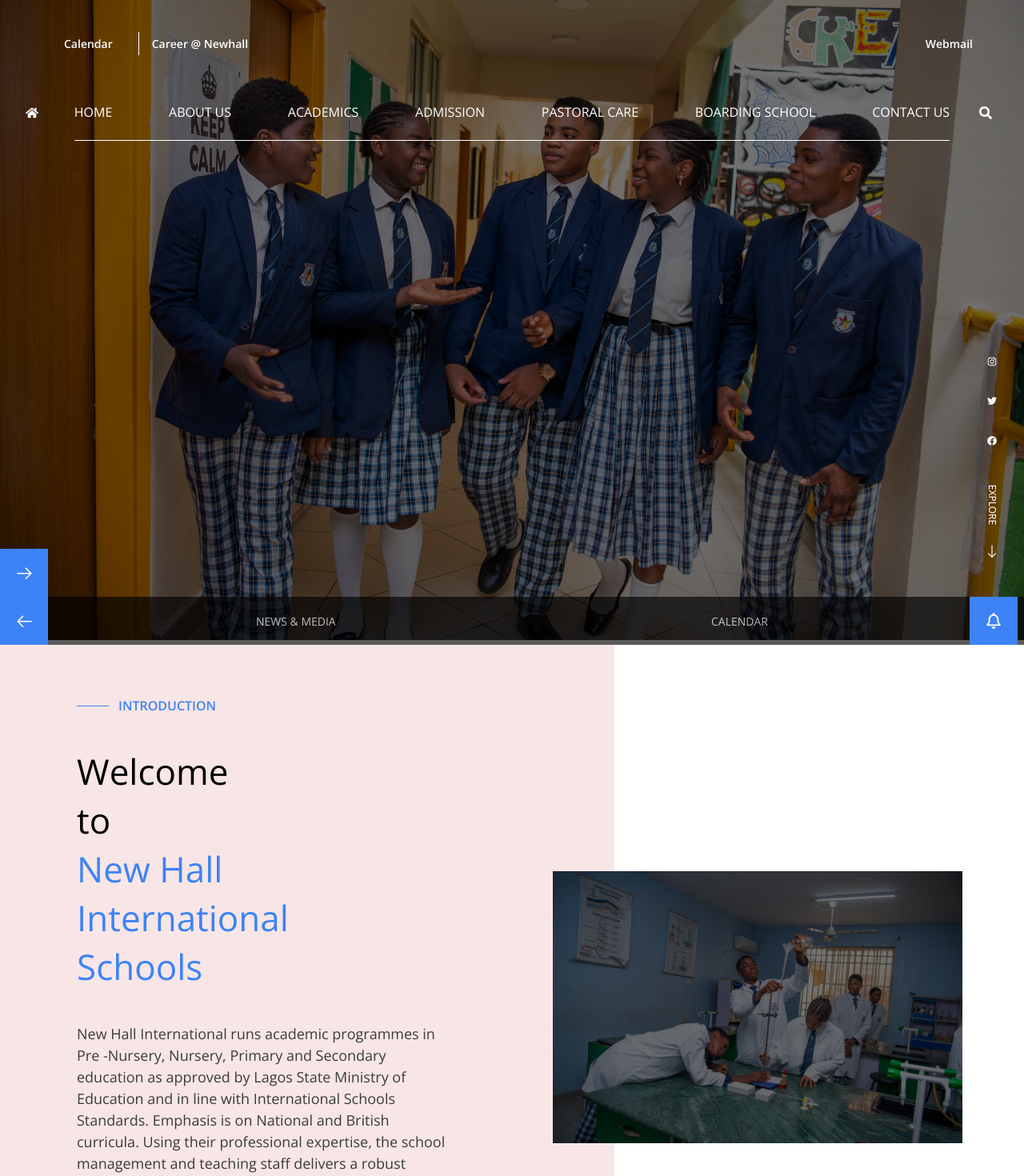
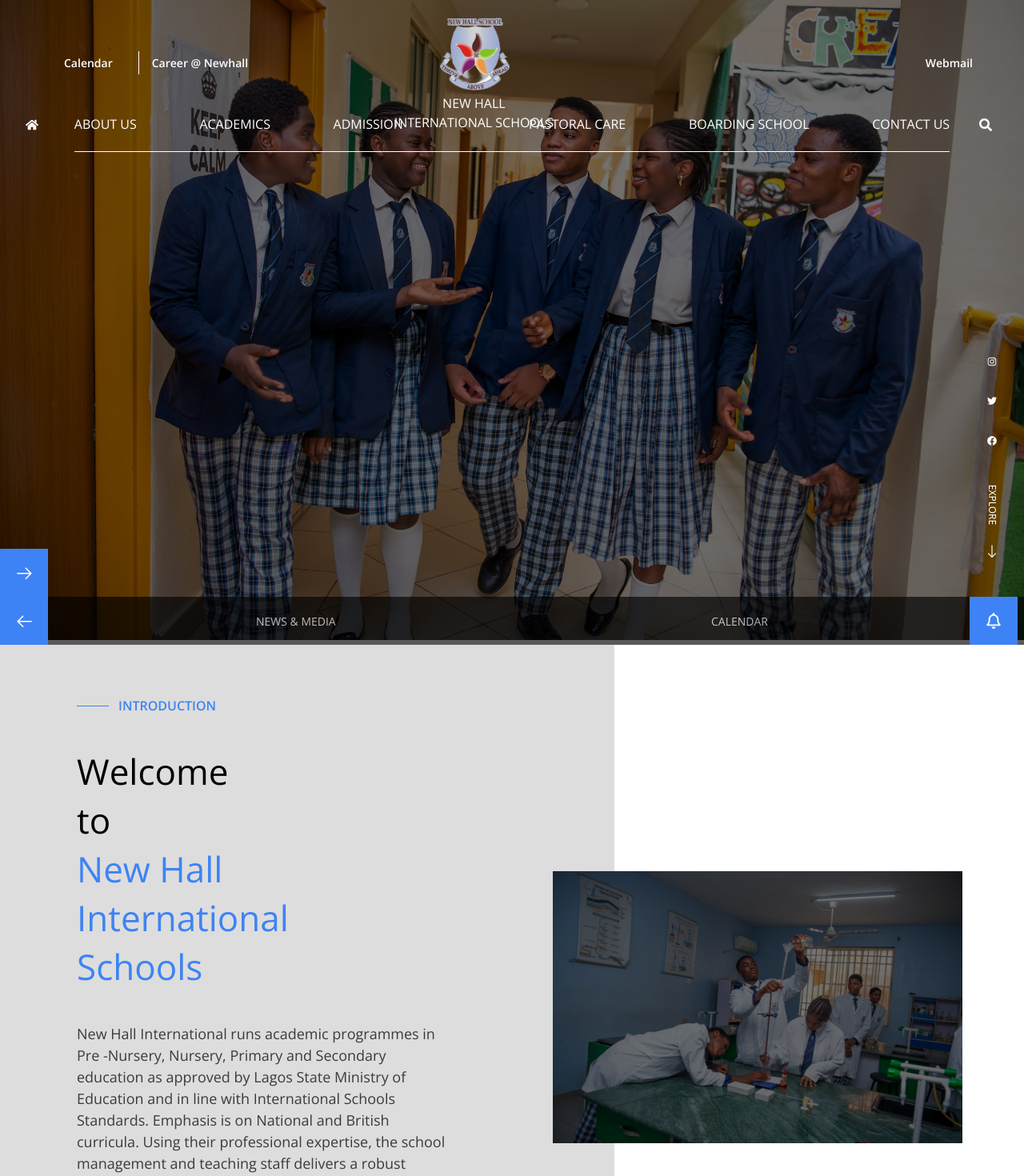
Before and after one commit to Swizel-Tech/new-hall-front, a React (Vite) app: page /home in a window 1280 px wide. Shown: the top 1470 px of the page at 80% size. Built offline with nearby package versions, Linux system fonts and the light colour scheme.

Commit message:
corrections

```diff
--- a/src/components/ui/Navbar/Navbar.tsx
+++ b/src/components/ui/Navbar/Navbar.tsx
@@ -3,8 +3,6 @@
 import { navData } from "./data";
 import { Nav } from "./Navs";
 import { FaHome, FaSearch } from "react-icons/fa";
-// import { logo2 } from "../../../assets";
-// import { motion } from "framer-motion";
 
 export const Navbar: React.FC = () => {
   const [scrolled, setScrolled] = useState(false);
@@ -63,8 +61,8 @@
     <nav
       className={`w-full hidden px-8 lg:block lg:fixed top-0 z-40 transition-all duration-500 ${
         scrolled
-          ? "bg-[#fff] text-[#000] h-auto shadow-lg pt-2"
-          : `bg-transparent h-auto pt-10 ${getTextColor()}`
+          ? "bg-[#fff] text-[#000] h-auto shadow-lg pt-6"
+          : `bg-transparent h-auto pt-16 ${getTextColor()}`
       }`}
     >
       <div className="relative flex-col items-center w-full">
@@ -88,19 +86,7 @@
               Career @ Newhall
             </h2>
           </div>
-          {/* {isHomeRoute && (
-            <div className="w-[20%] flex justify-center items-center">
-              <motion.img
-                src={logo2}
-                alt=""
-                className="logo"
-                animate={{
-                  maxWidth: scrolled ? "80px" : "200px",
-                }}
-                transition={{ duration: 0.5 }}
-              />
-            </div>
-          )} */}
+
           <div className="w-[40%] flex justify-end items-center">
             <h2
               className={`font-OpenSans text-[14px] font-semibold leading-normal px-4 py-1 ${
@@ -113,7 +99,7 @@
         </div>
         <div
           className={`w-full flex justify-between items-center ${
-            scrolled ? "pt-0" : "pt-6"
+            scrolled ? "pt-0" : "pt-4"
           }`}
         >
           <button className="w-[2%]" onClick={handlehomeNavigate}>
@@ -122,7 +108,7 @@
             />
           </button>
           <div
-            className={`w-[90%]  flex justify-between items-center ${
+            className={`w-[90%] flex justify-between items-center ${
               scrolled ? "" : "border-b-[1px] border-[#fff]"
             }`}
           >
--- a/src/components/ui/Navbar/Navs.tsx
+++ b/src/components/ui/Navbar/Navs.tsx
@@ -14,11 +14,12 @@
     href: string;
     text: string;
   }[];
+  image: string;
 }
 
 export const Nav = (props: SideNavProps) => {
   const location = useLocation();
-  const { href, text, scrolledState, dropdown, children } = props;
+  const { href, text, scrolledState, dropdown, children, image } = props;
   const [clicked, setClicked] = useState(false);
   const [isDarkMode, setIsDarkMode] = useState(false);
 
@@ -52,12 +53,13 @@
     visible: { opacity: 1 },
     exit: { opacity: 0 },
   };
+
   return (
     <>
       {dropdown ? (
         <>
           <button
-            className="group w-full lg:w-auto relative max-sm:hidden flex h-[70px] justify-center items-center gap-1"
+            className="group w-full lg:w-auto relative max-sm:hidden flex h-[68px] justify-center items-center gap-1"
             onMouseEnter={() => setClicked(true)}
             onMouseLeave={() => setClicked(false)}
           >
@@ -71,7 +73,7 @@
             <FaPlus className="lg:hidden block" />
             {clicked && (
               <motion.span
-                className="absolute bottom-0 h-[2px] bg-[#B4BDD5] w-full"
+                className="absolute bottom-0 h-[3px] bg-[#B4BDD5] w-full"
                 initial={{ x: "-100%" }}
                 animate={{ x: 0 }}
                 transition={{ duration: 0.5, ease: "easeOut" }}
@@ -79,21 +81,17 @@
             )}
             {clicked && (
               <motion.div
-                className="z-20 top-[70px] py-2 absolute flex flex-col justify-center items-center bg-transparent w-[380px]"
+                className="z-20 top-[70px] py-2 absolute left-0 flex flex-col justify-center items-center bg-transparent w-[380px]"
                 initial={{ y: "10%", opacity: 0 }}
                 animate={{ y: 0, opacity: 1 }}
                 exit={{ y: "10%", opacity: 0 }}
                 transition={{ duration: 0.5, ease: "easeOut" }}
               >
                 <IoMdArrowDropup className="text-[#B4BDD5] m-0 text-[50px]" />
-                <div className="bg-[#B4BDD5] w-full p-2 m-0 shadow-lg">
+                <div className="bg-[#3D83F6] w-full p-2 m-0 shadow-lg">
                   {children.map((child, index) => (
                     <NavLink key={index} to={child.href}>
-                      <span
-                        className={`font-OpenSans text-[16px] text-left py-2 hover:bg-[#618cf9] hover:text-[#fff] px-2 font-normal uppercase block ${
-                          scrolledState ? "text-[#000]" : `${getTextColor()}`
-                        }`}
-                      >
+                      <span className="font-OpenSans text-[16px] text-left py-2 hover:bg-[#6fa2f4] hover:text-[#fff] px-2 font-normal uppercase block">
                         {child.text}
                       </span>
                     </NavLink>
@@ -142,7 +140,30 @@
           </div>
         </>
       ) : (
-        <NavLink to={href} className="py-4 lg:py-0 w-full lg:w-auto">
+        <NavLink
+          to={href}
+          className="relative py-4 lg:py-0 w-full lg:w-auto flex items-center"
+        >
+          {image && (
+            <div className="absolute bottom-[-10px] w-[200px] left-[-90px] flex flex-col justify-center items-center">
+              <motion.img
+                src={image}
+                alt=""
+                className=""
+                animate={{
+                  maxWidth: scrolledState ? "60px" : "100px",
+                }}
+                transition={{ duration: 0.5 }}
+              />
+              <h2
+                className={`font-OpenSans text-[16px] text-center font-normal uppercase ${
+                  scrolledState ? "text-[#000]" : `${getTextColor()}`
+                }`}
+              >
+                New Hall International Schools
+              </h2>
+            </div>
+          )}
           <span
             className={`font-OpenSans text-[16px] text-left font-normal uppercase ${
               scrolledState ? "text-[#000]" : `${getTextColor()}`
--- a/src/components/ui/Navbar/data.ts
+++ b/src/components/ui/Navbar/data.ts
@@ -1,13 +1,7 @@
 import { SideNavProps } from "./Navs";
+import { logo2 } from "../../../assets";
 
 export const navData: SideNavProps[] = [
-  {
-    href: "/",
-    text: "Home",
-    dropdown: false,
-    scrolledState: false,
-    children: [],
-  },
   {
     href: "",
     text: "About Us",
@@ -27,6 +21,7 @@
         text: "Aims and Objective",
       },
     ],
+    image: "",
   },
   {
     href: "",
@@ -62,15 +57,16 @@
         href: "thecollege",
         text: "College",
       },
-      {
-        href: "calendar",
-        text: "Calendar",
-      },
+      // {
+      //   href: "calendar",
+      //   text: "Calendar",
+      // },
       // {
       //   href: "boarding",
       //   text: "Boarding School",
       // },
     ],
+    image: "",
   },
   {
     href: "",
@@ -91,6 +87,15 @@
       //   text: "Child Requirements",
       // },
     ],
+    image: "",
+  },
+  {
+    href: "/",
+    text: "",
+    dropdown: false,
+    scrolledState: false,
+    children: [],
+    image: `${logo2}`,
   },
   {
     href: "",
@@ -107,6 +112,7 @@
         text: "Co-Curricular Activities",
       },
     ],
+    image: "",
   },
   {
     href: "/boarding",
@@ -114,6 +120,7 @@
     dropdown: false,
     scrolledState: false,
     children: [],
+    image: "",
   },
   {
     href: "/contact_us",
@@ -121,5 +128,6 @@
     dropdown: false,
     scrolledState: false,
     children: [],
+    image: "",
   },
 ];
--- a/src/components/ui/display/Calendar/Calendar.tsx
+++ b/src/components/ui/display/Calendar/Calendar.tsx
@@ -1,4 +1,4 @@
-import React from "react";
+import React, { useEffect, useState } from "react";
 import { motion } from "framer-motion";
 import { useNavigate } from "react-router-dom";
 
@@ -13,13 +13,34 @@
 
 const EventsCalendar: React.FC<EventsCalendarProps> = ({ events }) => {
   let navigate = useNavigate();
+  const [isDarkMode, setIsDarkMode] = useState(false);
 
+  // Detect dark mode using the 'prefers-color-scheme' media query
+  useEffect(() => {
+    const darkModeMediaQuery = window.matchMedia(
+      "(prefers-color-scheme: dark)"
+    );
+    setIsDarkMode(darkModeMediaQuery.matches);
+
+    const handleChange = (e: MediaQueryListEvent) => {
+      setIsDarkMode(e.matches);
+    };
+
+    darkModeMediaQuery.addEventListener("change", handleChange);
+    return () => {
+      darkModeMediaQuery.removeEventListener("change", handleChange);
+    };
+  }, []);
   const handleCalennNavigate = () => {
     navigate("/calendar");
   };
 
   return (
-    <div className="w-full p-0 relative bg-[#F8E6E6] flex justify-center items-center flex-col">
+    <div
+      className={`w-full p-0 relative flex justify-center items-center flex-col ${
+        isDarkMode ? "bg-transparent" : "bg-[#ddd]"
+      }`}
+    >
       <div className="w-full mt-10 mb-8 border-b-[1px] border-[#b9b6b6] flex lg:w-[90%] justify-between items-center p-0">
         <div className="flex flex-col justify-start items-start gap-3 w-[50%] lg:w-[80%]">
           <div className="flex justify-start items-center gap-3">
--- a/src/components/ui/display/Slider/NewsSlider.tsx
+++ b/src/components/ui/display/Slider/NewsSlider.tsx
@@ -1,4 +1,4 @@
-import React, { useRef } from "react";
+import React, { useEffect, useRef, useState } from "react";
 import { motion } from "framer-motion";
 import { GoArrowRight, GoArrowLeft } from "react-icons/go";
 import { LiaDotCircle } from "react-icons/lia";
@@ -27,6 +27,24 @@
   onViewNewsClick,
 }) => {
   const sliderRef = useRef<HTMLDivElement>(null);
+  const [isDarkMode, setIsDarkMode] = useState(false);
+
+  // Detect dark mode using the 'prefers-color-scheme' media query
+  useEffect(() => {
+    const darkModeMediaQuery = window.matchMedia(
+      "(prefers-color-scheme: dark)"
+    );
+    setIsDarkMode(darkModeMediaQuery.matches);
+
+    const handleChange = (e: MediaQueryListEvent) => {
+      setIsDarkMode(e.matches);
+    };
+
+    darkModeMediaQuery.addEventListener("change", handleChange);
+    return () => {
+      darkModeMediaQuery.removeEventListener("change", handleChange);
+    };
+  }, []);
 
   const scrollLeft = () => {
     if (sliderRef.current) {
@@ -61,7 +79,11 @@
           {viewNewsText}
         </motion.button>
       </div>
-      <div className="relative px-8 pb-8 lg:pb-[8rem] w-full py-6 bg-[#F8E6E6]">
+      <div
+        className={`relative px-8 pb-8 lg:pb-[8rem] w-full py-6 ${
+          isDarkMode ? "bg-transparent" : "bg-[#ddd]"
+        }`}
+      >
         <div className="absolute w-[50px] right-8 top-1/4 z-10 transform -translate-y-1/2">
           <motion.button
             className="text-[16px] w-full flex justify-center items-center h-[60px] text-[#fff] font-normal font-OpenSans text-center"
--- a/src/pages/Home.tsx
+++ b/src/pages/Home.tsx
@@ -59,6 +59,24 @@
   const [percentage] = useState(70);
   const [teachers] = useState(90);
   const refbottomn = useRef<HTMLDivElement>(null);
+  const [isDarkMode, setIsDarkMode] = useState(false);
+
+  // Detect dark mode using the 'prefers-color-scheme' media query
+  useEffect(() => {
+    const darkModeMediaQuery = window.matchMedia(
+      "(prefers-color-scheme: dark)"
+    );
+    setIsDarkMode(darkModeMediaQuery.matches);
+
+    const handleChange = (e: MediaQueryListEvent) => {
+      setIsDarkMode(e.matches);
+    };
+
+    darkModeMediaQuery.addEventListener("change", handleChange);
+    return () => {
+      darkModeMediaQuery.removeEventListener("change", handleChange);
+    };
+  }, []);
   // const sliderRef = useRef<HTMLDivElement>(null);
 
   const { ref: refLeft, inView: inViewLeft } = useInView({
@@ -152,7 +170,11 @@
     <div className="relative">
       <TimerSlider />
       <div className="flex flex-col lg:flex-row  justify-between items-center relative w-full">
-        <div className="w-full lg:w-[60%] px-4 lg:px-[6rem] py-4 lg:py-[4rem] relative bg-[#F8E6E6]">
+        <div
+          className={`w-full lg:w-[60%] px-4 lg:px-[6rem] py-4 lg:py-[4rem] relative ${
+            isDarkMode ? "bg-transparent" : "bg-[#ddd]"
+          }`}
+        >
           <motion.div
             ref={refLeft}
             initial={{ x: "-5%", opacity: 0 }}
@@ -197,7 +219,9 @@
           </motion.div>
         </div>
         <motion.div
-          className="w-full lg:w-[40%] lg:absolute left-[54%] bg-[#F8E6E6] lg:bg-transparent"
+          className={`w-full lg:w-[40%] lg:absolute left-[54%] bg-[#F8E6E6] lg:bg-transparent ${
+            isDarkMode ? "bg-transparent" : "bg-[#fff]"
+          }`}
           // ref={refRight}
           // initial={{ x: "5%", opacity: 0 }}
           // animate={controlsRight}
--- a/src/pages/Primary.tsx
+++ b/src/pages/Primary.tsx
@@ -114,7 +114,7 @@
           }`}
         >
           <h2 className="font-OpenSans px-4 lg:px-[8%] text-[36px] font-normal text-left leading-[44px]">
-            Elementary
+            Primary
           </h2>
         </div>
         <div className="flex mb-6 px-4 py-4 border-b-[1.5px] border-[#ddd] lg:px-[8%] justify-start gap-2 items-center">
@@ -126,7 +126,7 @@
           </button>
           <FaAngleRight />
           <p className="text-[14px] font-normal font-OpenSans text-blue-500">
-            Elementary
+            Primary
           </p>
         </div>
         <div className="px-4 my-6 lg:pb-[3rem] lg:px-[8%]">
```
Also changed, not shown: src/components/ui/Footer/Footer.tsx (+8 -6 lines).
